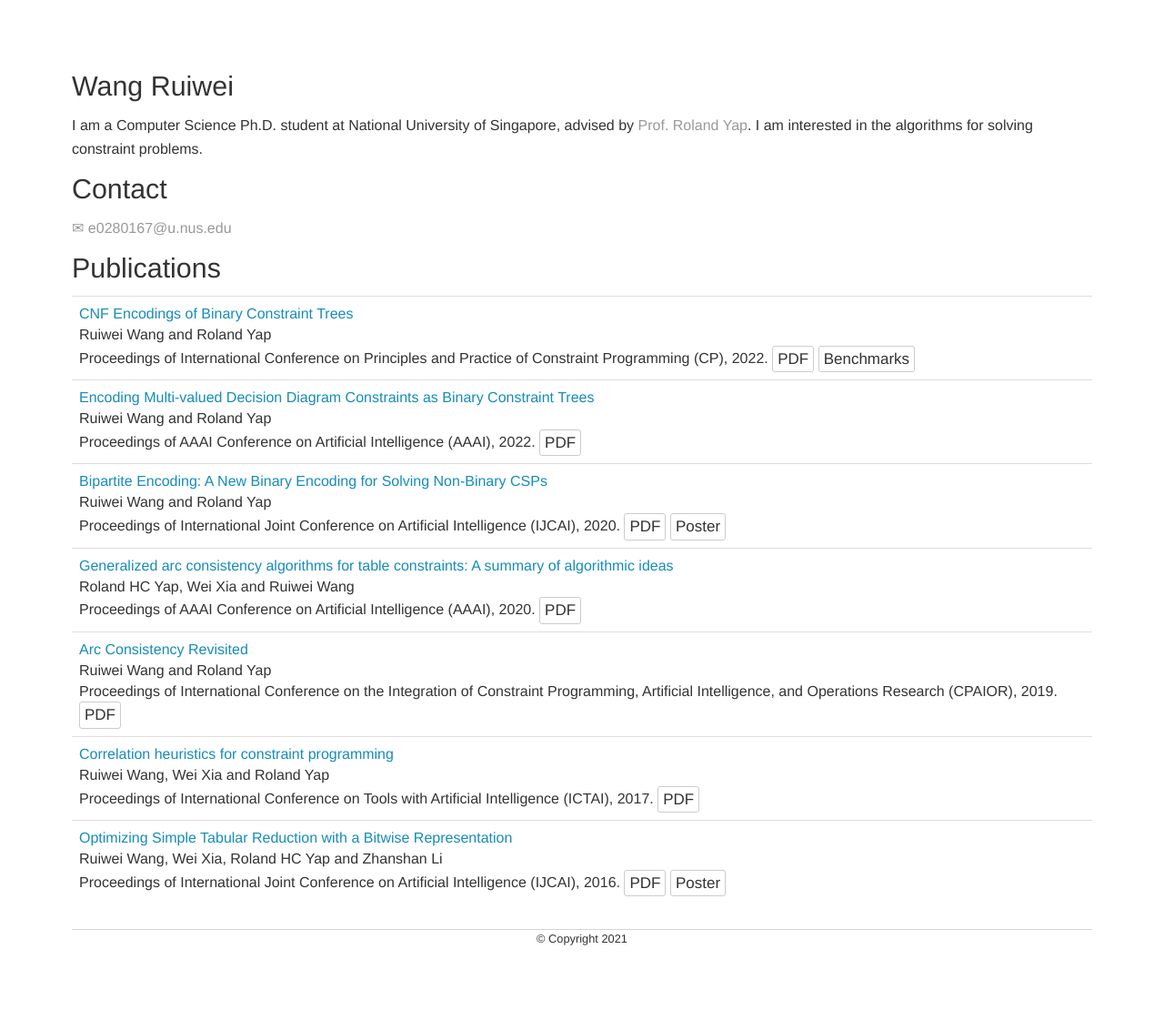
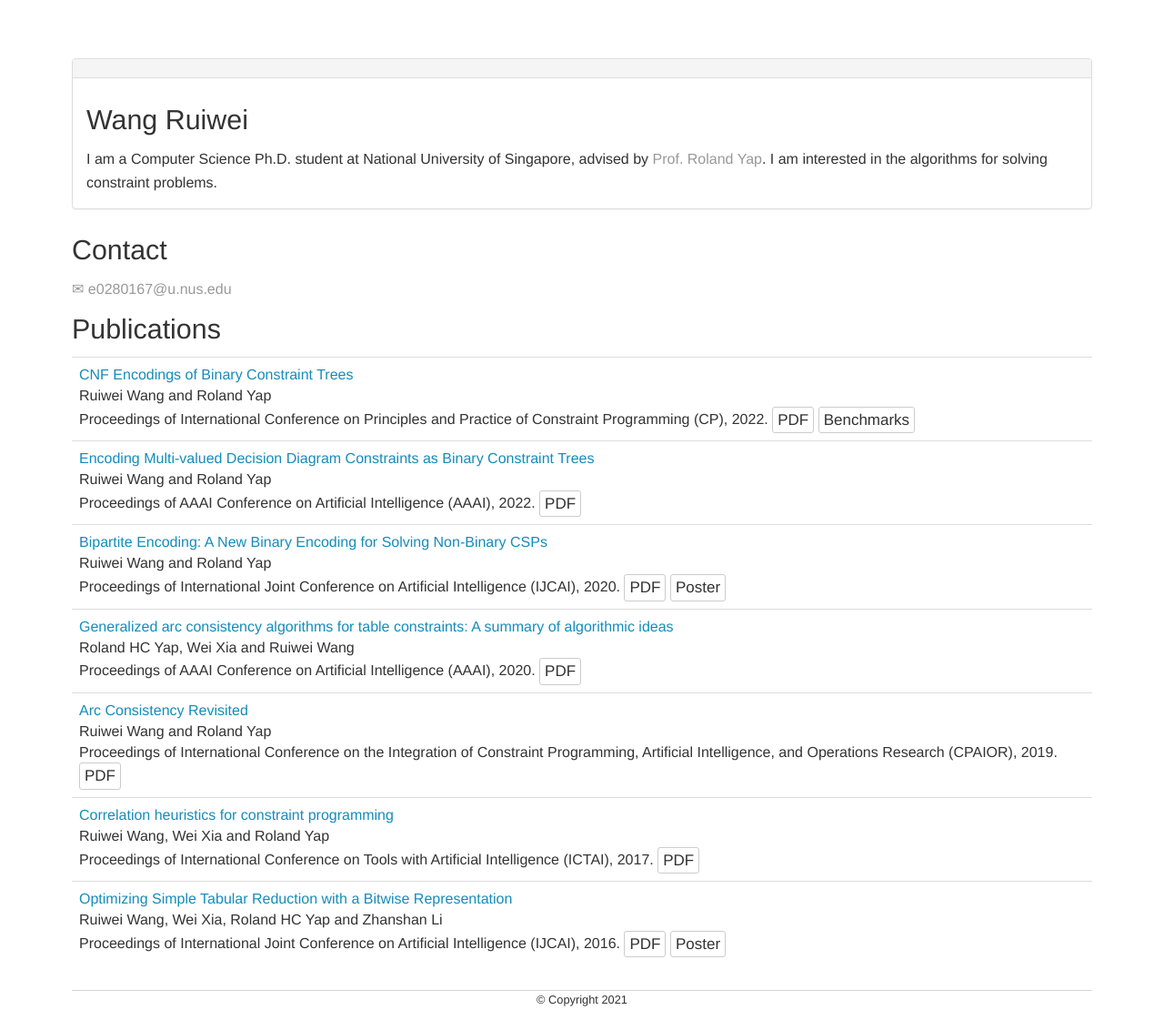
Before and after one commit to WangRuiwei/WangRuiwei.github.io, a Jekyll site: the page built from index.html, in a window 1280 px wide. Shown: the whole page at 91% size. Built offline with Jekyll 4.4.1, drawn with Linux system fonts in a browser that asks for light colours; before the commit the page ends 1043 px from its top, so only the background shows below that.

Commit message:
Update index.html

```diff
--- a/index.html
+++ b/index.html
@@ -3,14 +3,19 @@ layout: default
 title: Wang Ruiwei
 ---
 
-<div class="blurb">
+
+<div class="panel panel-default">
+<div class="panel-heading"></div>
+<div class="panel-body">
 <h4>Wang Ruiwei</h4>
-
 <div class="researchInt">
 I am a Computer Science Ph.D. student at National University of Singapore, advised by <a href="http://www.comp.nus.edu.sg/~ryap/"><span class="s2">Prof. Roland Yap</span></a>.
 I am interested in the algorithms for solving constraint problems.
 </div>
+</div>
+</div>
 
+<div class="blurb">
 <h4>Contact</h4>
 <a href="mailto:e0280167@u.nus.edu"><span class="s2"> <span>&#9993;</span> e0280167@u.nus.edu</span></a>
 
```
